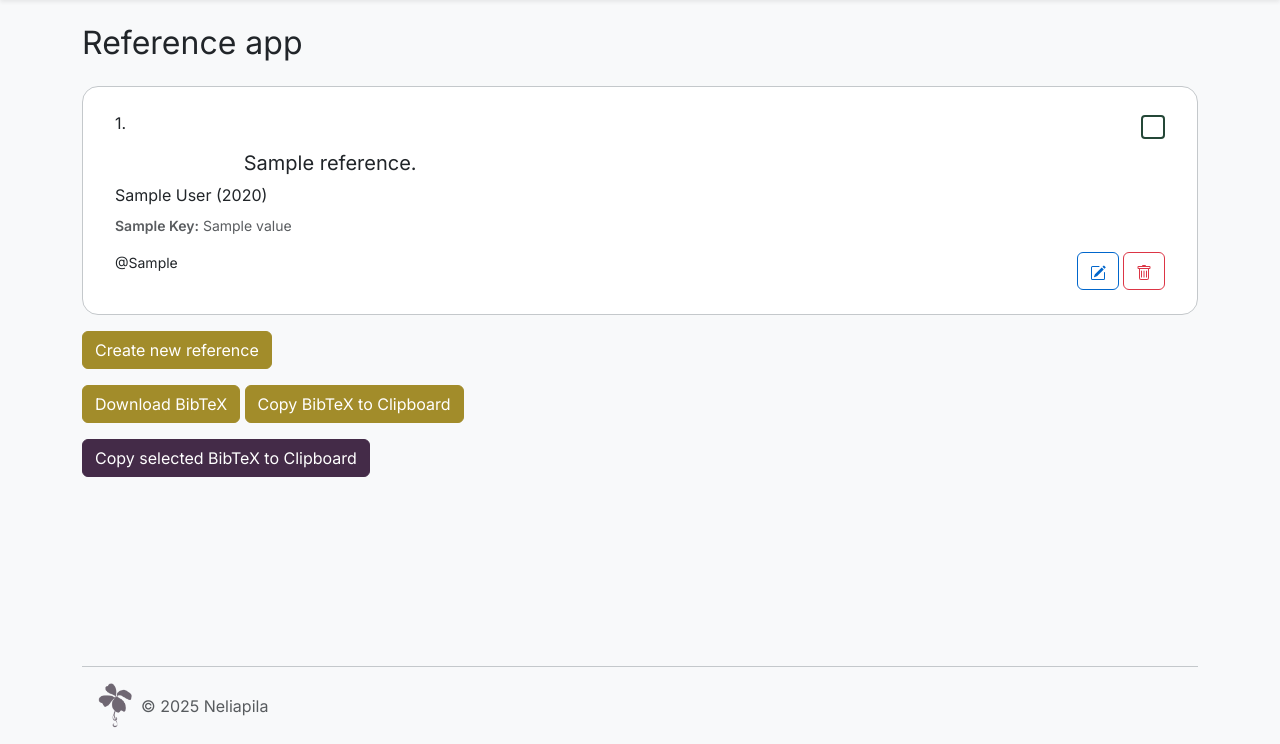
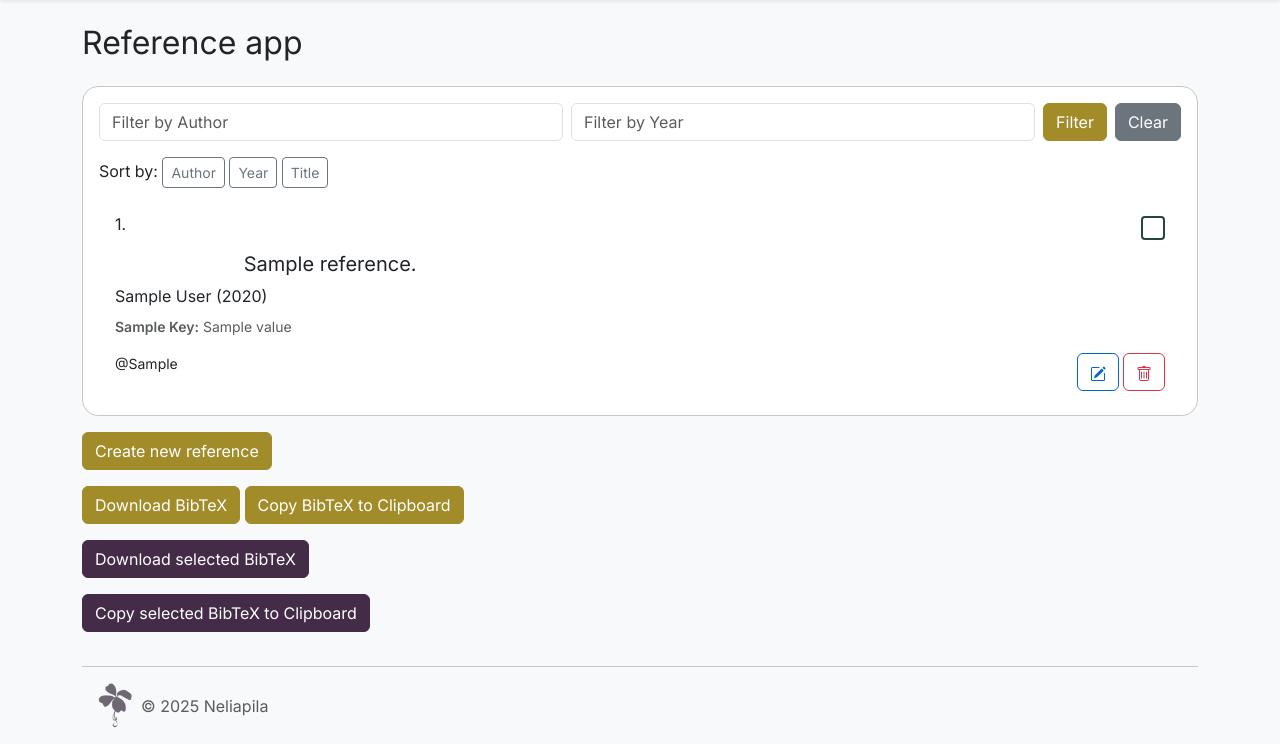
Before and after one commit to kortekoski/ohtuminiprojekti, a Flask app: template src/templates/index.html in a window 1280 px wide. Shown: the part 56-800 px from the top of the page. Run offline with Flask 3, Linux system fonts and the light colour scheme; the template is opened without the code that fills it: most values are stand-ins (such as "Sample title", 1, 10 or a date in 2020).

Commit message:
Implement reference filtering, sorting, and form UI hints

```diff
--- a/src/app.py
+++ b/src/app.py
@@ -7,6 +7,7 @@ from flask import (
     Response,
     redirect,
     render_template,
+    render_template_string,
     request,
     jsonify,
     flash,
@@ -104,7 +105,24 @@ def create_input_reference(
 def index():
     """Renders the index page with all references."""
     service = get_reference_service()
-    references: list[Reference] = service.get_all_references()
+
+    author_filter = request.args.get("author")
+    year_filter = request.args.get("year")
+    sort_by = request.args.get("sort_by", "citation_key")
+
+    order_by = RefField.CITATION_KEY
+    if sort_by == "author":
+        order_by = RefField.AUTHOR
+    elif sort_by == "year":
+        order_by = RefField.YEAR
+    elif sort_by == "title":
+        order_by = RefField.TITLE
+
+    references: list[Reference] = service.get_all_references(
+        order_by=order_by,
+        author_filter=author_filter,
+        year_filter=year_filter
+    )
     bibtex_references: list[Reference] = service.get_all_references(bibtex=True)
     bibtex_refs_by_id = {ref.id: ref for ref in bibtex_references}
     return render_template(
@@ -233,6 +251,40 @@ def download_bibtex():
         return redirect("/")
 
 
+@app.route("/download_selected_bibtex")
+def download_selected_bibtex():
+    """Generates and gives the BibTex file for selected references."""
+    ref_ids = request.args.getlist("ref_id")
+
+    if not ref_ids:
+        flash("No references selected for download", "error")
+        return redirect("/")
+
+    reference_service = get_reference_service()
+    refs = []
+    for ref_id in ref_ids:
+        ref = reference_service.get_reference_by_id(int(ref_id))
+        if ref:
+            refs.append(ref)
+
+    if not refs:
+        flash("No valid references found for the selected IDs", "error")
+        return redirect("/")
+
+    try:
+        bibtex_content = BibtexService.generate_bibtex(refs)
+        return Response(
+            bibtex_content,
+            mimetype="text/plain",
+            headers={
+                "Content-Disposition": "attachment; filename=selected_references.bib",
+            },
+        )
+    except Exception as error:  # pylint: disable=broad-exception-caught
+        flash(str(error), "error")
+        return redirect("/")
+
+
 @app.route("/add_from_doi", methods=["POST"])
 def add_from_doi():
     doi = request.form.get("doi")
@@ -287,9 +339,24 @@ def toggle_easter_egg():
     session["enable-easter-egg"] = not session.get("enable-easter-egg", False)
     origin = request.args.get("origin", "/")
     if session.get("enable-easter-egg"):
-        return redirect(
-            "https://www.tiktok.com/@rickastleyofficial/video/7512867562258992406?lang=en"
-        )
+        new_tab_url = "https://www.tiktok.com/@rickatleyofficial/video/7512867562258992406?lang=en"
+        redirect_url = origin
+
+        html = f"""
+        <html>
+        <head>
+            <script type="text/javascript">
+                window.onload = function() {{
+                    window.open("{new_tab_url}", "_blank");
+                    window.location.href = "{redirect_url}";
+                }};
+            </script>
+        </head>
+        <body></body>
+        </html>
+        """
+        return render_template_string(html)
+
     return redirect(origin)
 
 
--- a/src/templates/index.html
+++ b/src/templates/index.html
@@ -8,6 +8,22 @@ Reference app
 <div class="container mt-4">
   <h2 class="mb-4">Reference app</h2>
   <div class="container border border-secondary-subtle rounded-4 p-3 bg-white">
+    <form class="d-flex gap-2 mb-3" action="/" method="get">
+      <input type="text" name="author" class="form-control" placeholder="Filter by Author"
+        value="{{ request.args.get('author', '') }}">
+      <input type="number" name="year" class="form-control" placeholder="Filter by Year"
+        value="{{ request.args.get('year', '') }}">
+      <button type="submit" class="btn btn-primary">Filter</button>
+      <a href="/" class="btn btn-secondary">Clear</a>
+    </form>
+
+    <div class="mb-3">
+      <span>Sort by:</span>
+      <a href="{{ url_for('index', sort_by='author') }}" class="btn btn-sm btn-outline-secondary">Author</a>
+      <a href="{{ url_for('index', sort_by='year') }}" class="btn btn-sm btn-outline-secondary">Year</a>
+      <a href="{{ url_for('index', sort_by='title') }}" class="btn btn-sm btn-outline-secondary">Title</a>
+    </div>
+
     {% if references|length == 0 %}
     <p>No references found!</p>
     {% else %}
@@ -15,12 +31,9 @@ Reference app
       {% for reference in references %}
       <li class="list-group-item position-relative reference-type-{{ reference.reftype }}">
         <div class="form-check reference-select">
-          <input
-            class="form-check-input"
-            type="checkbox"
-            id="select-{{ reference.id }}"
-            bibtex-data="{{ generate_bibtex([bibtex_refs_by_id[reference.id]]) }}"
-            aria-label="Select reference {{ reference.id }} for BibTex generation.">
+          <input class="form-check-input" type="checkbox" id="select-{{ reference.citation_key }}"
+            ref-id="{{ reference.id }}" bibtex-data="{{ generate_bibtex([bibtex_refs_by_id[reference.id]]) }}"
+            aria-label="Select reference {{ reference.citation_key }} for BibTex generation.">
         </div>
         <div class="mt-3">
           <div class="d-flex align-items-center gap-2 mb-2">
@@ -82,18 +95,14 @@ Reference app
       onclick="copyToClipboard(`{{ generate_bibtex(bibtex_references) | safe }}`)">Copy BibTeX to Clipboard</button>
   </div>
   <div class="mt-3">
-    <button class="btn btn-tertiary" onclick="copy_selected(`{{references}}, {{get_reference_by_id}}`)">Copy selected BibTeX to Clipboard</button>
+    <button class="btn btn-tertiary" id="download-selected" onclick="download_selected(`{{references}}`)">Download
+      selected BibTeX</button>
+  </div>
+  <div class="mt-3">
+    <button class="btn btn-tertiary" id="clipboardcopy-selected" onclick="copy_selected(`{{references}}`)">Copy selected
+      BibTeX to Clipboard</button>
   </div>
 </div>
 
-<script src="{{ url_for('static', filename='copy_to_clipboard.js') }}"></script>
-<script>
-  const copy_selected = () => {
-    const checkedBoxes = document.querySelectorAll('input[type=checkbox]:checked')
-
-    const bibtexData = Array.from(checkedBoxes).map(checked => checked.getAttribute('bibtex-data'))
-
-    copyToClipboard(bibtexData.join('\n'))
-  }
-</script>
+<script src="{{ url_for('static', filename='references.js') }}"></script>
 {% endblock %}
```
Also changed, not shown: src/services/reference_service.py (+17 -1 lines), src/templates/add_article.html (+17 -66 lines), src/templates/add_reference_base.html (+4 -4 lines). Lines whose indentation alone changed are shown as unchanged.
